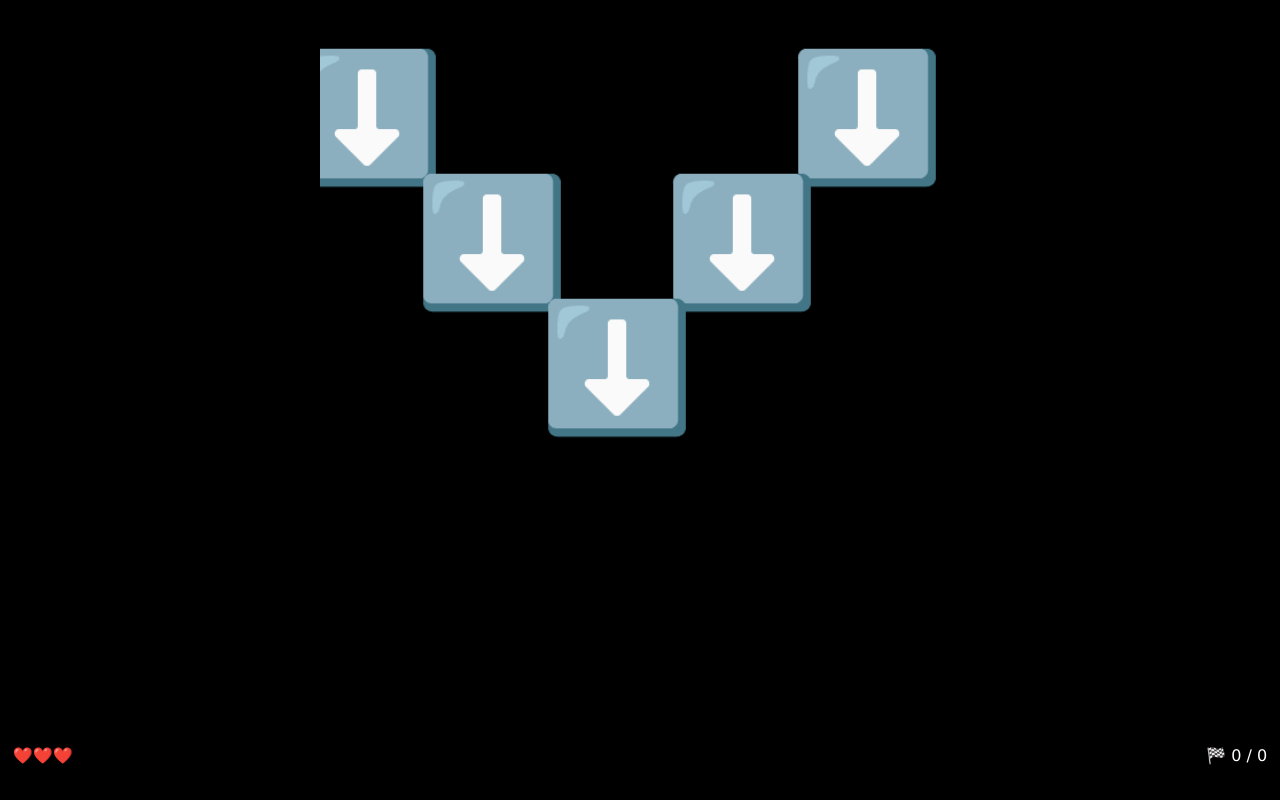
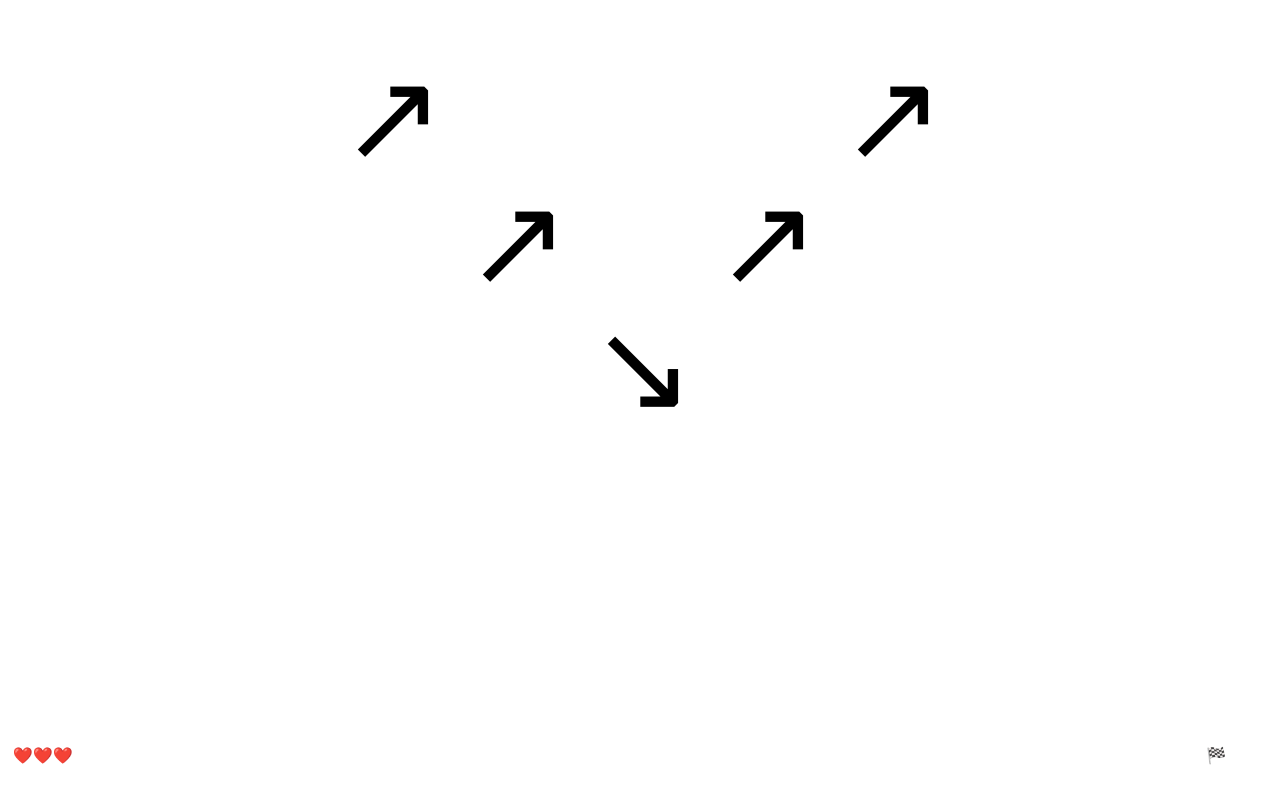
Before and after one commit to rieramos/braining-js, a plain HTML site: page index.html in a window 1280 px wide. Drawn offline with Linux system fonts and the light colour scheme.

Commit message:
7feature: diagonal arrows

```diff
--- a/game.js
+++ b/game.js
@@ -8,11 +8,12 @@ attention to details, speed, and ability to ignore competing information
 From: Consulting Inc, M. (2012). Mind Games (Version 3.4.5) [Mobile App]. Play Store. https://play.google.com/store/apps/details?id=mindware.mindgames
 */
 
+let keyID = '';
 let wildcards = { 'A':'', 'X':'', }
 
 function log(message, section) { debug[section] === undefined && (section = 'main');
 
-    debug[section] === true && (console.log("[braining][main] " + message));
+    debug[section] && (console.log("[braining][main] " + message));
 }
 
 function warn(message) { debug && console.warn("[braining][main] " + message); }
@@ -23,7 +24,20 @@ canvas = document.querySelector('#game'); game = canvas.getContext('2d');
 //events
 window.addEventListener('load', main); window.addEventListener('resize', main);
 
-function verifiedKey(keyID){log(keyID); (+keyID === +wildcards['A']) ? main() : console.log('-')};
+function verifiedKey(id){
+
+    if( id != undefined && id >= 37 && id <= 40 ){
+
+        if (String(wildcards['A']).length === 4){ keyID = keyID + '' + id;
+
+            if (String(keyID).length < 4) {return}
+
+        }else { keyID = id }; log(keyID,'game');
+
+        (+wildcards['A'] === +wildcards['X']) ? (keyID != wildcards['A'] && main())
+                                            : (+keyID === +wildcards['A'] && main()); keyID = ''
+    };
+};
 
 //usage: canvasInterface
 function canvasInterface(){
@@ -43,16 +57,18 @@ function canvasInterface(){
 
     const size = Math.floor(canvaSize() / difficulty) - 3; log('icons size: ' + size + 'px');
 
-    game.font = size + 'px Verdana' ; game.textAlign = 'end';
+    game.font = size + 'px Verdana' ; game.textAlign = 'end'
 
     function assignIcons(n) { log(maps[n])
 
         const map = maps[n].match(/[AX\-]+/g)
                            .map(a=>a.split(""));
 
-        if (debug) {
+        if (debug['game']) {
             //for (let i = 0; i < difficulty; ++i) { const arr = map[i]; log('map[' + i + ']: ' + arr) }
-            for (const wildcard in wildcards) { log('wildcards[' + wildcard + ']: ' + wildcards[wildcard]) }; log("wildcards[-]: ")
+            for (const wildcard in wildcards) {
+                log('wildcards[' + wildcard + ']: ' + wildcards[wildcard], 'game')
+            };
         };
 
         map.forEach((n, x) => {
@@ -66,11 +82,11 @@ function canvasInterface(){
     }; assignIcons(Math.floor(Math.random()*maps.length));
 };
 
-function setWildcards(){ let directions = [ 37, 38, 39, 40 ]
+function setWildcards(){ let directions = Object.keys(emojis);
 
     for (const wildcard in wildcards) {
 
-        wildcards[wildcard] = (function(){ log('directions: ' + directions, 'game')
+        wildcards[wildcard] = (function(){ log('directions: ' + directions)
 
             direction = directions[Math.floor(Math.random()*directions.length)];
 
--- a/maps.js
+++ b/maps.js
@@ -1,7 +1,7 @@
 //vars
+const maps = [];
 const debug = { main: false, game: true }
-const emojis = { 37: '⬅️', 38: '⬆️', 39: '➡️', 40: '⬇️' }; const maps = [];
-
+const emojis = { 37: '←', 38: '↑', 39: '→', 40: '↓', 3740: '↙', 3738: '↖', 3938: '↗', 3940: '↘'};
                                                       //maps
 maps.push(`
 X---X
--- a/style.css
+++ b/style.css
@@ -3,7 +3,7 @@
 }
 
 body {
-  background-color: black;
+  background-color: white;
   color: #fff;
   font-family: Verdana, Geneva, Tahoma, sans-serif;
   margin: 0;
```
